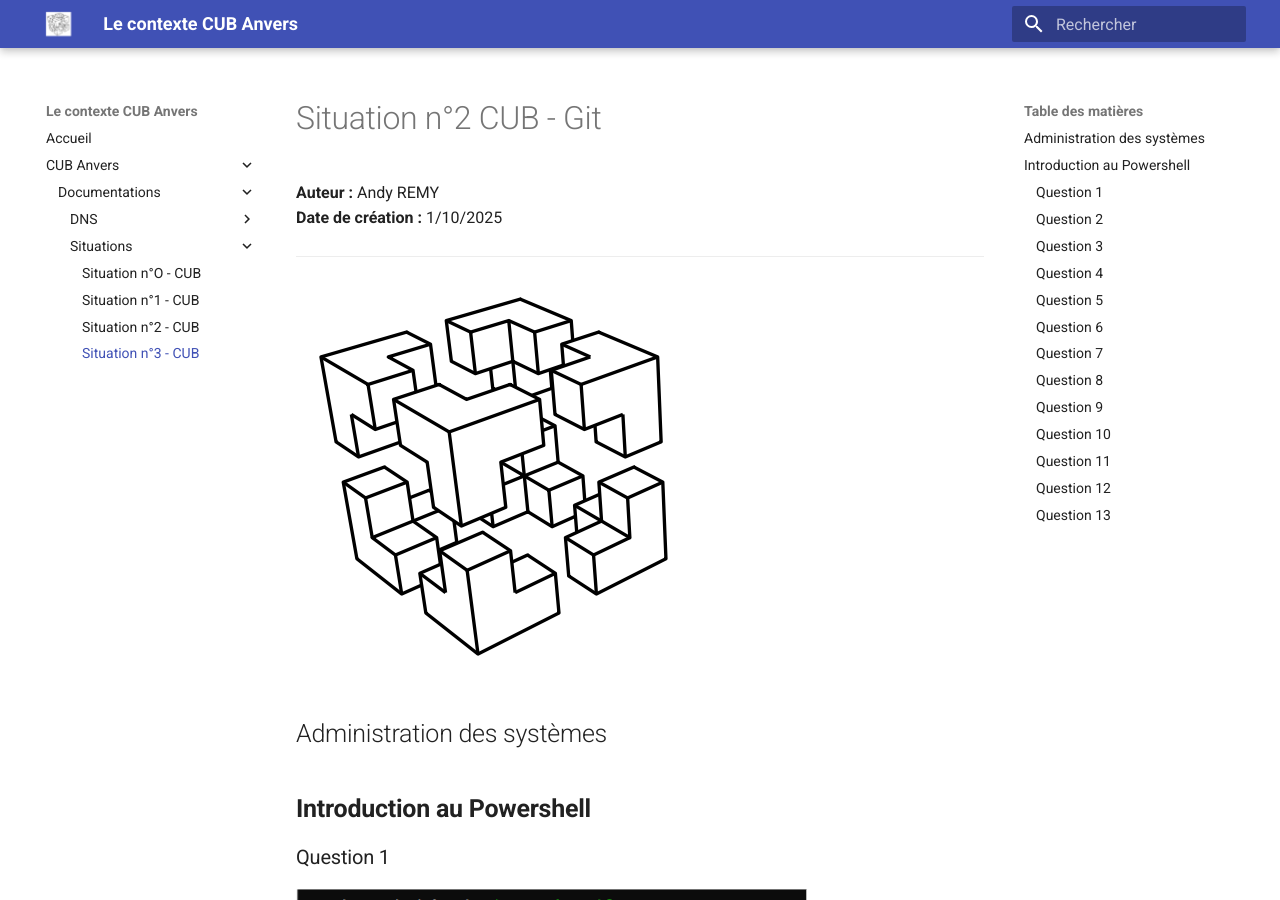
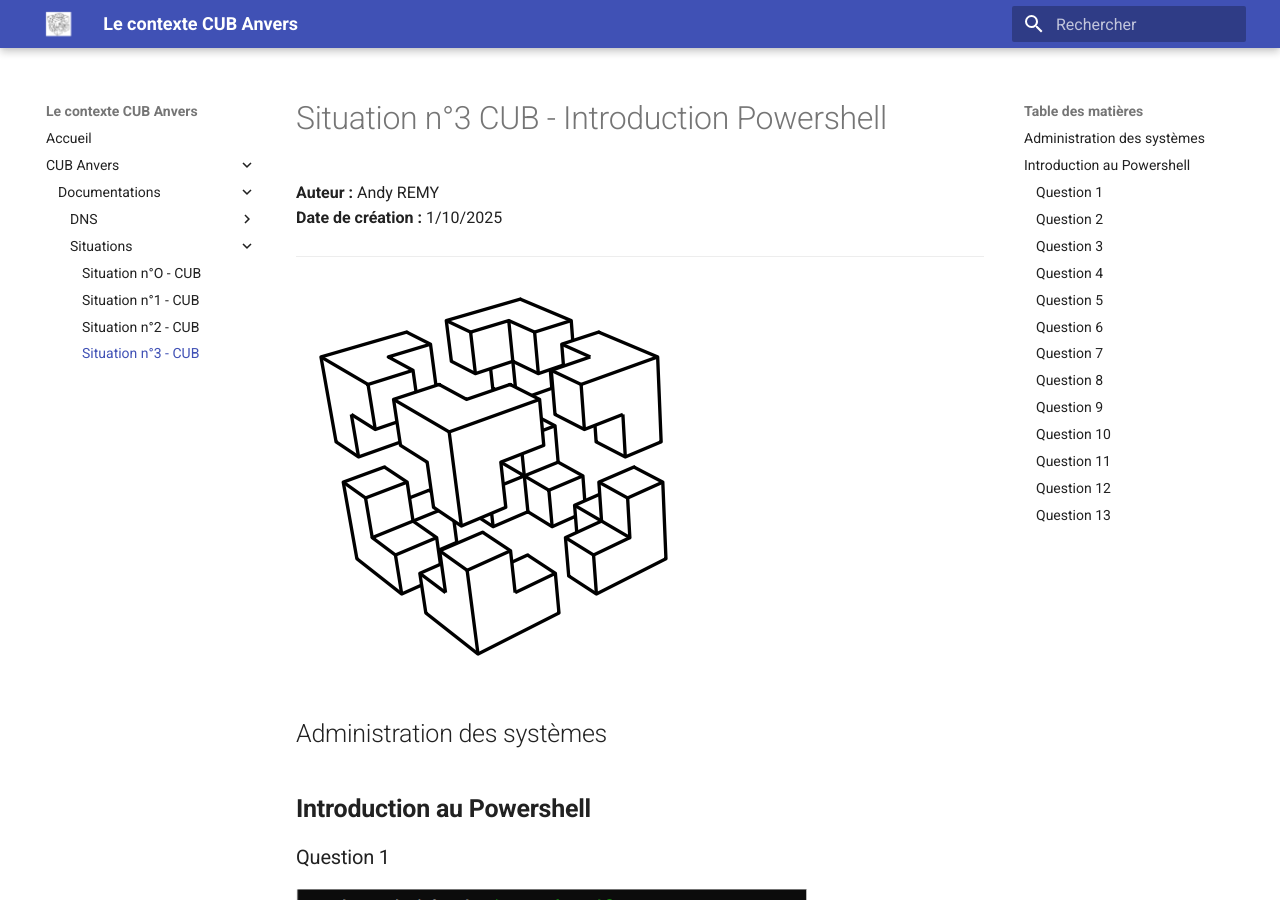
Before and after one commit to Adfiree/Anvers, an MkDocs documentation site: the page built from docs/documentations/Situations/Situation n°3 CUB.md, in a window 1280 px wide and 900 px high. Built offline with MkDocs 1.6.1 and Material for MkDocs 9.7.7, drawn with Linux system fonts in a browser that asks for light colours.

Commit message:
Modification situation 3

```diff
--- a/docs/documentations/Situations/Situation n°3 CUB.md
+++ b/docs/documentations/Situations/Situation n°3 CUB.md
@@ -1,4 +1,4 @@
-# Situation n°2 CUB - Git
+# Situation n°3 CUB - Introduction Powershell
 
 **Auteur :** Andy REMY
 **Date de création :** 1/10/2025
```
